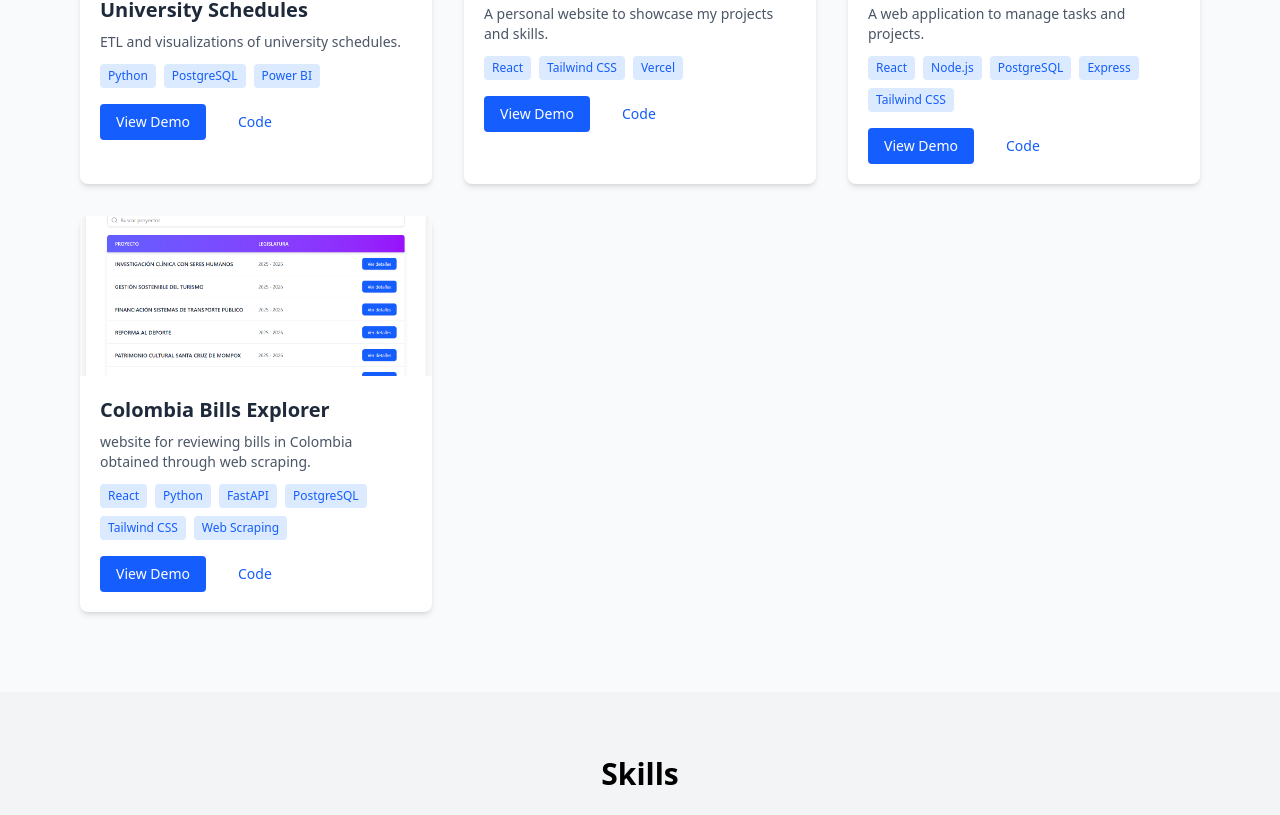
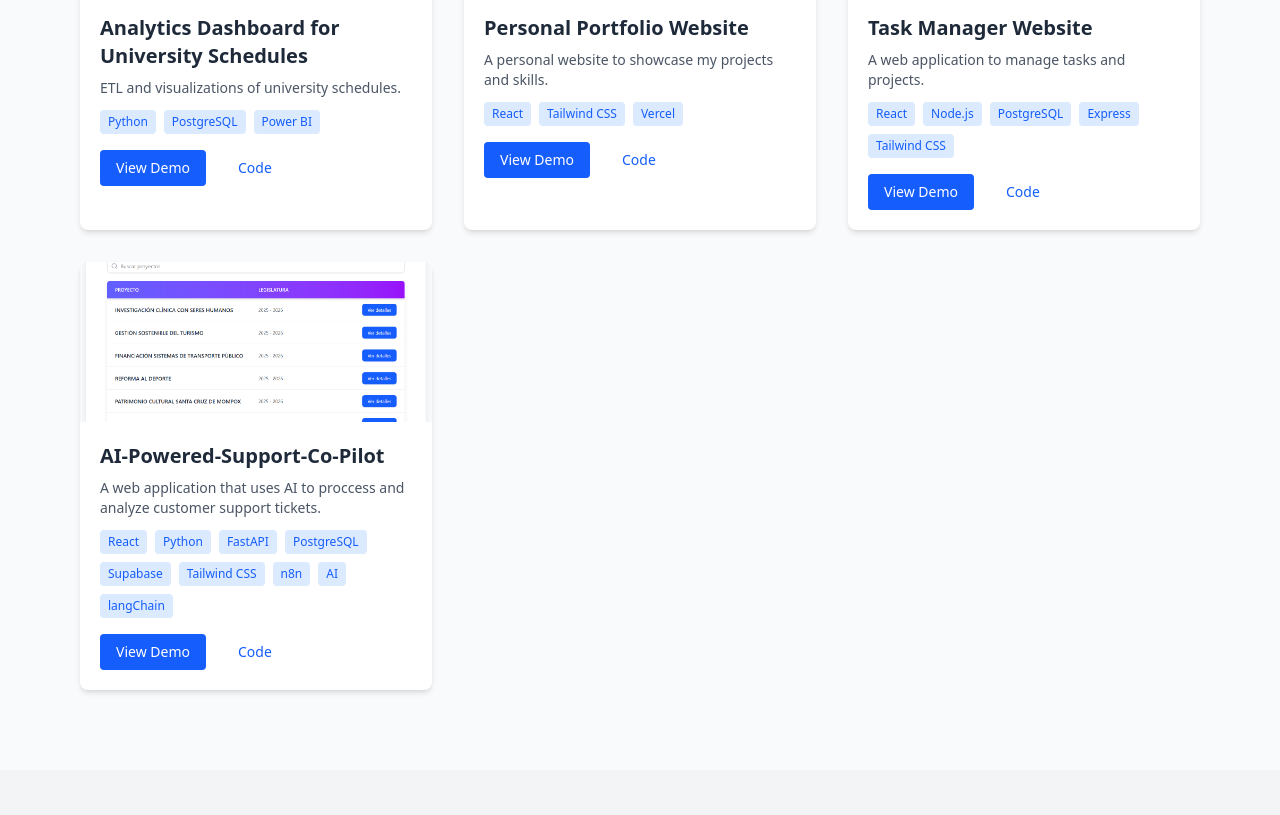
Before and after one commit to JairoG26/mi-portafolio, a React (Vite) app: page / in a window 1280 px wide. Shown: the part 1112-1927 px from the top of the page. Built offline with nearby package versions, Linux system fonts and the light colour scheme.

Commit message:
Add new project

```diff
--- a/src/components/projects.jsx
+++ b/src/components/projects.jsx
@@ -26,12 +26,12 @@ const data = [
     codeLink: "https://github.com/JairoG26/task-manager.git"
   },
   {
-    title: "Colombia Bills Explorer",
-    description: "website for reviewing bills in Colombia obtained through web scraping.",
-    technologies: ["React", "Python", "FastAPI", "PostgreSQL", "Tailwind CSS", "Web Scraping"],
+    title: "AI-Powered-Support-Co-Pilot",
+    description: "A web application that uses AI to proccess and analyze customer support tickets.",
+    technologies: ["React", "Python", "FastAPI", "PostgreSQL", "Supabase", "Tailwind CSS", "n8n", "AI", "langChain"],
     image: "/image-project-4.png",
-    demoLink: "https://github.com/JairoG26/colombia-bills-explorer",
-    codeLink: "https://github.com/JairoG26/colombia-bills-explorer.git"
+    demoLink: "https://ai-powered-support-co-pilot.netlify.app/",
+    codeLink: "https://github.com/JairoG26/AI-Powered-Support-Co-Pilot.git"
   }
 ];
 
```
Also changed, not shown: public/image-project-5.png (added).
